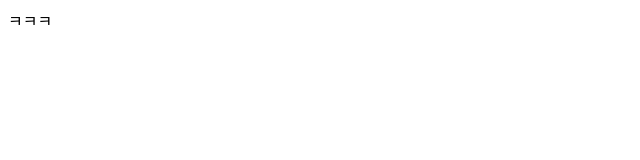
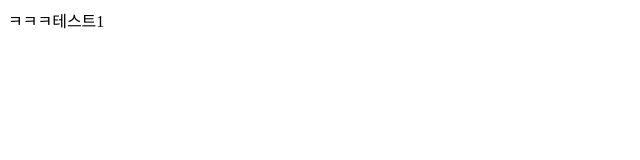
Before and after one commit to Jinu820/airbnb0318, a plain HTML site: page index.html in a window 1280 px wide. Shown: the full height of the page, 0-640 px from the left. Drawn offline with Linux system fonts and the light colour scheme.

Commit message:
ㅇㄹㅇㄹ

```diff
--- a/index.html
+++ b/index.html
@@ -8,6 +8,6 @@
   <title>Document</title>
 </head>
 <body>
-  ㅋㅋㅋ
+  ㅋㅋㅋ테스트1
 </body>
 </html>
```
